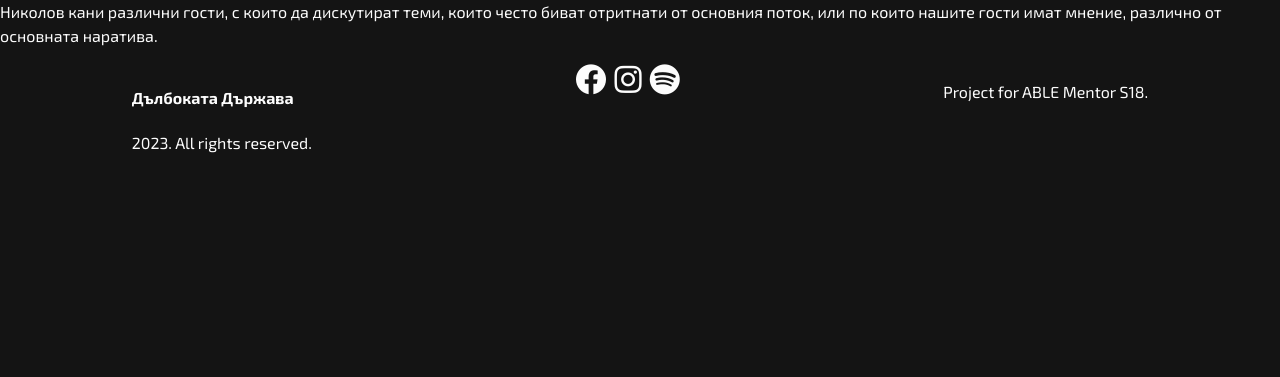
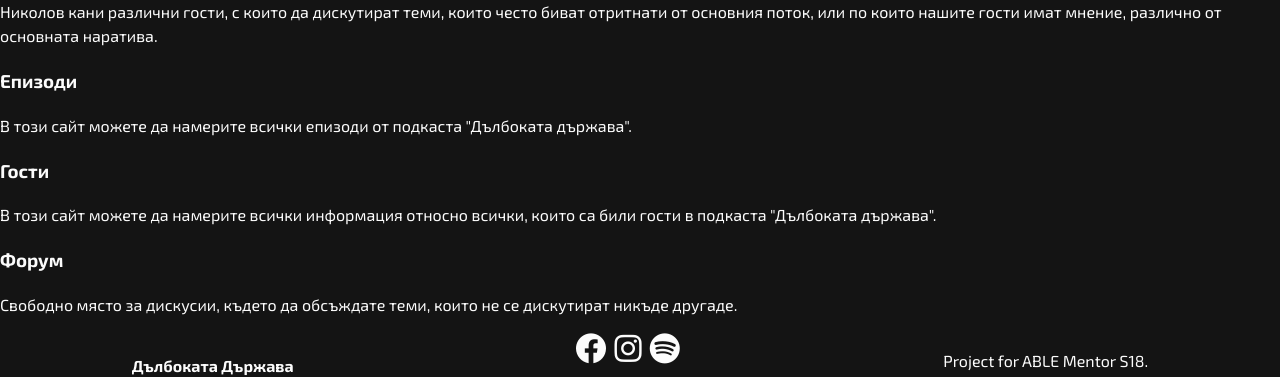
Before and after one commit to AlexNikolov2/deepstate-podcast, a React (Create React App) app in the folder client/: page / in a window 1280 px wide. Shown: the part 222-599 px from the top of the page. Built offline with nearby package versions, Linux system fonts and the light colour scheme.

Commit message:
more text for home page

```diff
--- a/client/src/pages/home/HomePage.jsx
+++ b/client/src/pages/home/HomePage.jsx
@@ -17,13 +17,28 @@ export const HomePage = () => {
       </section>
       <section id="main-items">
         <div id="item">
-
+          <i></i> {/*font awesome icon */}
+          <h3>Епизоди</h3>
+          <p>
+            В този сайт можете да намерите всички епизоди от подкаста "Дълбоката
+            държава".
+          </p>
         </div>
         <div id="item">
-
+          <i></i> {/*font awesome icon */}
+          <h3>Гости</h3>
+          <p>
+            В този сайт можете да намерите всички информация относно всички,
+            които са били гости в подкаста "Дълбоката държава".
+          </p>
         </div>
         <div id="item">
-
+          <i></i> {/*font awesome icon */}
+          <h3>Форум</h3>
+          <p>
+            Свободно място за дискусии, където да обсъждате теми, които не се
+            дискутират никъде другаде.
+          </p>
         </div>
       </section>
     </div>
```
